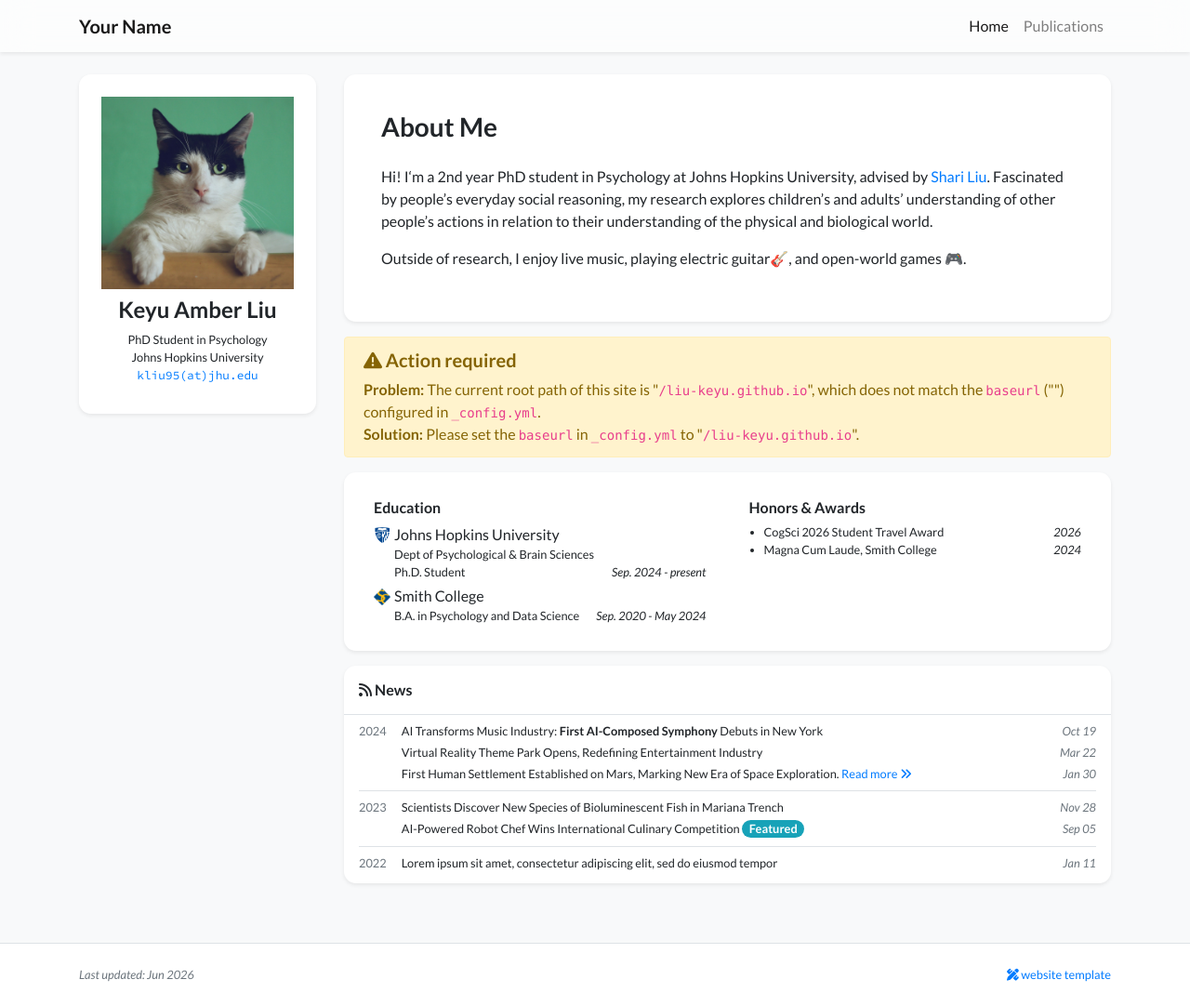
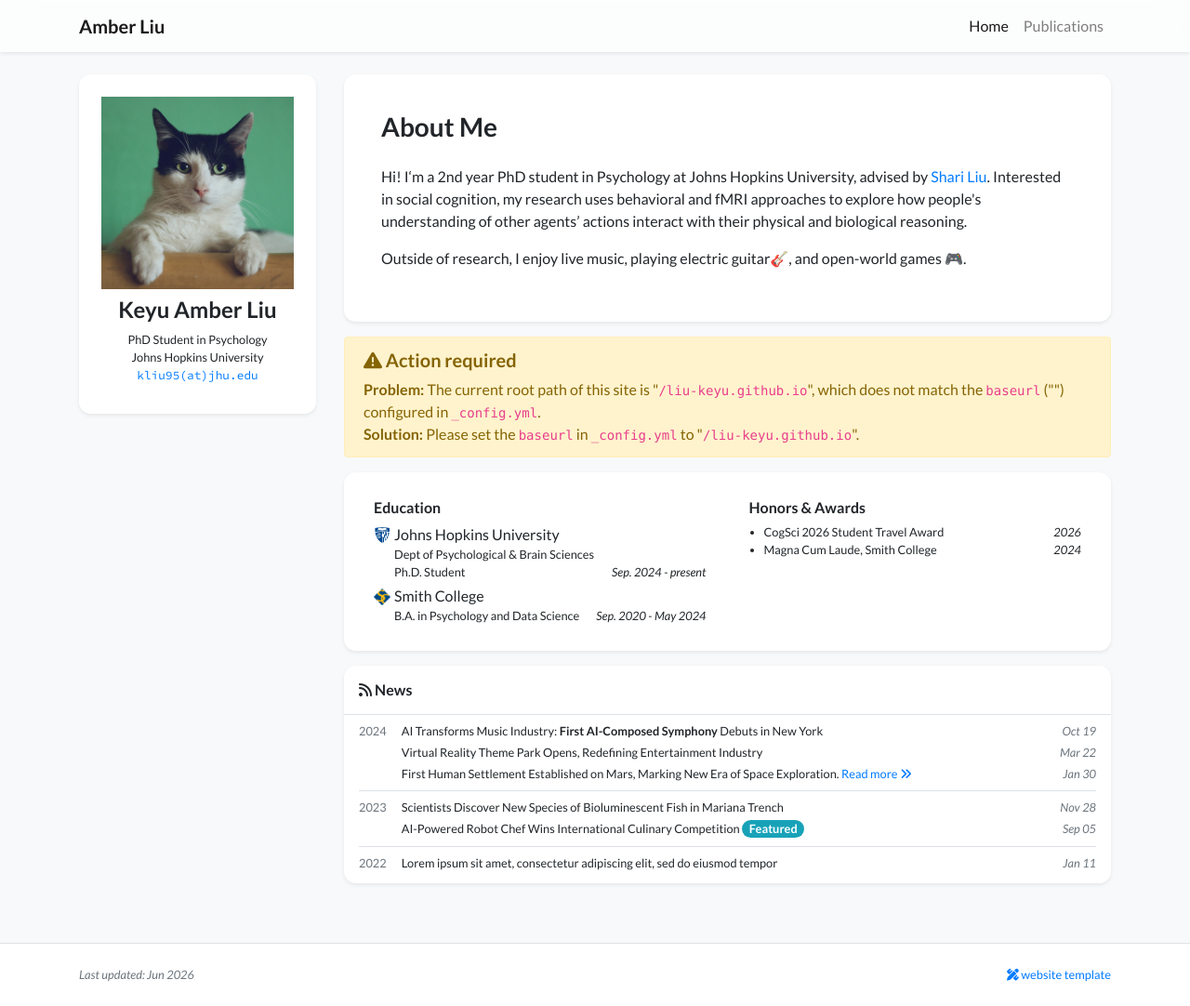
Before and after one commit to liu-keyu/liu-keyu.github.io, a Jekyll site: the page built from index.html, in a window 1280 px wide and 1082 px high. Shown: the whole window at 93% size. Built offline with Jekyll 4.4.1, drawn with Linux system fonts in a browser that asks for light colours; nearby versions of some CDN libraries; a style sheet for code colours, icons or effects is not loaded.

Commit message:
Update profile.yml

```diff
--- a/_data/profile.yml
+++ b/_data/profile.yml
@@ -1,6 +1,6 @@
-primary_name: "Keyu Amber Liu"
-secondary_name: ""
-navbar_name: "Your Name"
+primary_name: "Keyu Amber Liu "
+secondary_name: "刘珂妤"
+navbar_name: "Amber Liu"
 
 positions:
 - name: PhD Student in Psychology
@@ -23,7 +23,7 @@ short_bio_text_justify: false
 short_bio: >-
   <p>
     Hi! I‘m a 2nd year PhD student in Psychology at Johns Hopkins University, advised by <a href="https://www.liulaboratory.org/home" target="_blank">Shari Liu</a>.
-    Fascinated by people’s everyday social reasoning, my research explores children’s and adults’ understanding of other people’s actions in relation to their understanding of the physical and biological world.
+    Interested in social cognition, my research uses behavioral and fMRI approaches to explore how people's understanding of other agents’ actions interact with their physical and biological reasoning.
   </p>
   <p>
     Outside of research, I enjoy live music, playing electric guitar🎸, and open-world games 🎮.
```
